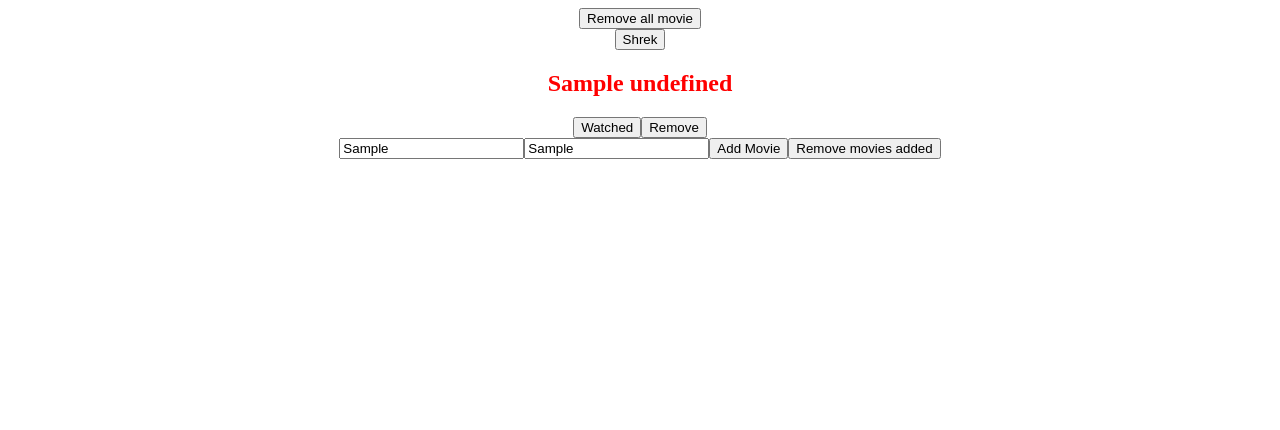
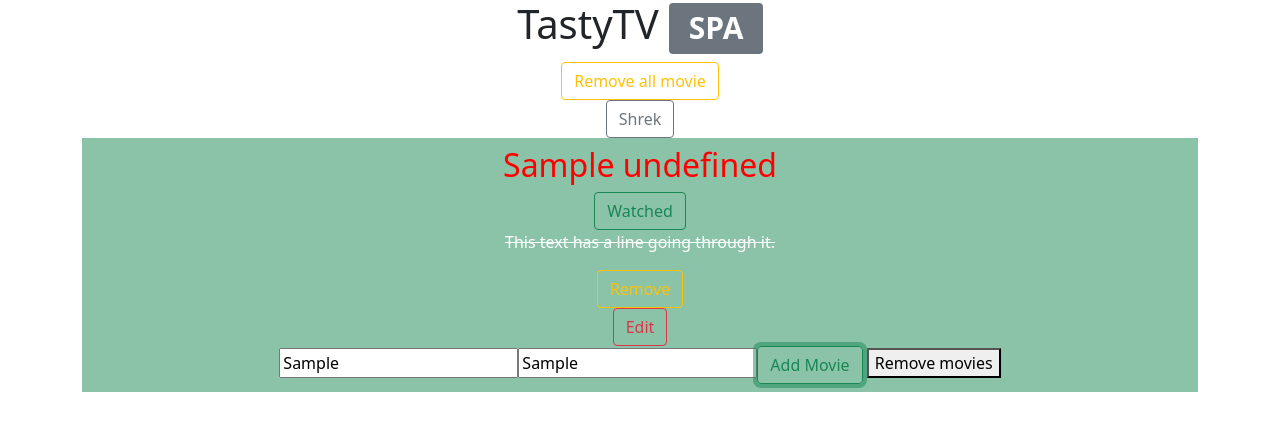
Before and after one commit to aerotron1/TastyTV-M2, a React (Create React App) app: page / in a window 1280 px wide. Both pictures are taken after typing "Sample", "Sample" into the empty fields and a click on the button "Add Movie". Shown: the top 430 px of the page. Built offline with nearby package versions, Linux system fonts and the light colour scheme; no server answers.

Commit message:
Added CSS

```diff
--- a/package.json
+++ b/package.json
@@ -6,7 +6,9 @@
     "@testing-library/jest-dom": "^5.15.1",
     "@testing-library/react": "^11.2.7",
     "@testing-library/user-event": "^12.8.3",
+    "bootstrap": "^5.1.3",
     "react": "^17.0.2",
+    "react-bootstrap": "^2.0.3",
     "react-dom": "^17.0.2",
     "react-scripts": "4.0.3",
     "web-vitals": "^1.1.2"
--- a/src/AddMovie.js
+++ b/src/AddMovie.js
@@ -1,9 +1,13 @@
+import Button from 'react-bootstrap/Button'
+
 function AddMovie(props) {
     return (
         <div>
             <h2 style={{color: props.add.watched ? "green" : "red"}}>{props.add.name + " " + props.add.release}</h2>
-            <button onClick={() => props.watchedMovie(props.add.name)}>Watched</button>
-            <button onClick={() => props.removeMovie(props.add)}>Remove</button>
+            <Button variant="outline-success" class="text-decoration-line-through" onClick={() => props.watchedMovie(props.add.name)}>Watched</Button>{' '}
+            <p class="text-decoration-line-through">This text has a line going through it.</p>
+            <Button variant="outline-warning" onClick={() => props.removeMovie(props.add)}>Remove</Button>{' '}
+            <div contenteditable="true"><Button variant="outline-danger" onClick={() => props.watchedMovie(props.add.name)}>Edit</Button>{' '}</div>
         </div>
     )
 }
--- a/src/AddMovieList.js
+++ b/src/AddMovieList.js
@@ -1,5 +1,6 @@
 import { useState } from 'react'
 import AddMovie from './AddMovie'
+import Button from 'react-bootstrap/Button'
 
 function AddMovieList() {
     const [adds, setAdds] = useState([])
@@ -30,7 +31,7 @@ function AddMovieList() {
     }
 
     return (
-        <section>
+        <section class="bg-success p-2 text-white bg-opacity-50">
             <div>
                 {adds.map((add, index) =>
                     <AddMovie watchedMovie={watchedMovie} removeMovie={removeMovie} key={`add-${index}`} add={add}/>
@@ -39,8 +40,8 @@ function AddMovieList() {
             <form>
                 <input onChange={handleChangeName} placeholder="Add name" />
                 <input onChange={handleChangeName} placeholder="Add released on" />
-                <button onClick={addMovie} >Add Movie</button>
-                <button onClick={() => setMovieValue("")}>Remove movies added</button>
+                <Button variant="outline-success" onClick={addMovie}>Add Movie</Button>{' '}
+                <button onClick={() => setMovieValue("")}>Remove movies</button>
             </form>
         </section>
     )
--- a/src/App.js
+++ b/src/App.js
@@ -3,6 +3,9 @@ import MovieList from './MovieList'
 import Movie from './Movie'
 import AddMovieList from './AddMovieList'
 import './App.css';
+import Badge from 'react-bootstrap/Badge'
+import Button from 'react-bootstrap/Button'
+import 'bootstrap/dist/css/bootstrap.min.css';
 
 const initialMovie = {
     "id": 391,
@@ -27,17 +30,20 @@ function App() {
 
   return (
     <div className="App">
-        <button onClick={() => setCurrentMovie("")}>
-        Remove all movie
-        </button>
+      <div>
+        <h1>
+          TastyTV <Badge bg="secondary">SPA</Badge>
+        </h1>
+      </div>
+        <Button variant="outline-warning" onClick={() => setCurrentMovie("")}>Remove all movie</Button>{' '}
         <div className="container">
           <MovieList
           movieData={movieData}
           setCurrentMovie={setCurrentMovie}
         />
         {currentMovie && <Movie movie={currentMovie} />}
-        <AddMovieList/>
-        </div>
+        <AddMovieList />
+      </div>
     </div>
   );
 }
--- a/src/Movie.js
+++ b/src/Movie.js
@@ -1,4 +1,5 @@
 import { useState, useEffect } from "react"
+import Image from 'react-bootstrap/Image'
 
 const initialState = { id: "", name: "", released: "", watched: "" }
 
@@ -15,12 +16,13 @@ function Movie(props) {
     }, [props.movie])
 
     return (
-        <div>
-            <img alt="" src={ props.movie.bannerUrl}/>
+        <div class="p-3 mb-2 bg-secondary text-white">
+            <Image src={props.movie.bannerUrl} roundedCircle />
             <h2>{props.movie.name}</h2>
             <h3>{props.movie.releasedOn}</h3>
         </div>
     )
 }
 
+
 export default Movie
--- a/src/MovieList.js
+++ b/src/MovieList.js
@@ -1,11 +1,13 @@
+import Button from 'react-bootstrap/Button'
+
 function MovieList(props) {
 
     return (
         <div>
             {props.movieData.map((movie, index) =>
-            <button key={index} onClick={() => props.setCurrentMovie(movie)}>
+            <Button variant="outline-secondary" key={index} onClick={() => props.setCurrentMovie(movie)}>
                     {movie.name}
-            </button>
+            </Button>
         )}
         </div>
     )
```
Also changed, not shown: 2 other files (tests, documents, lock files or other folders).
